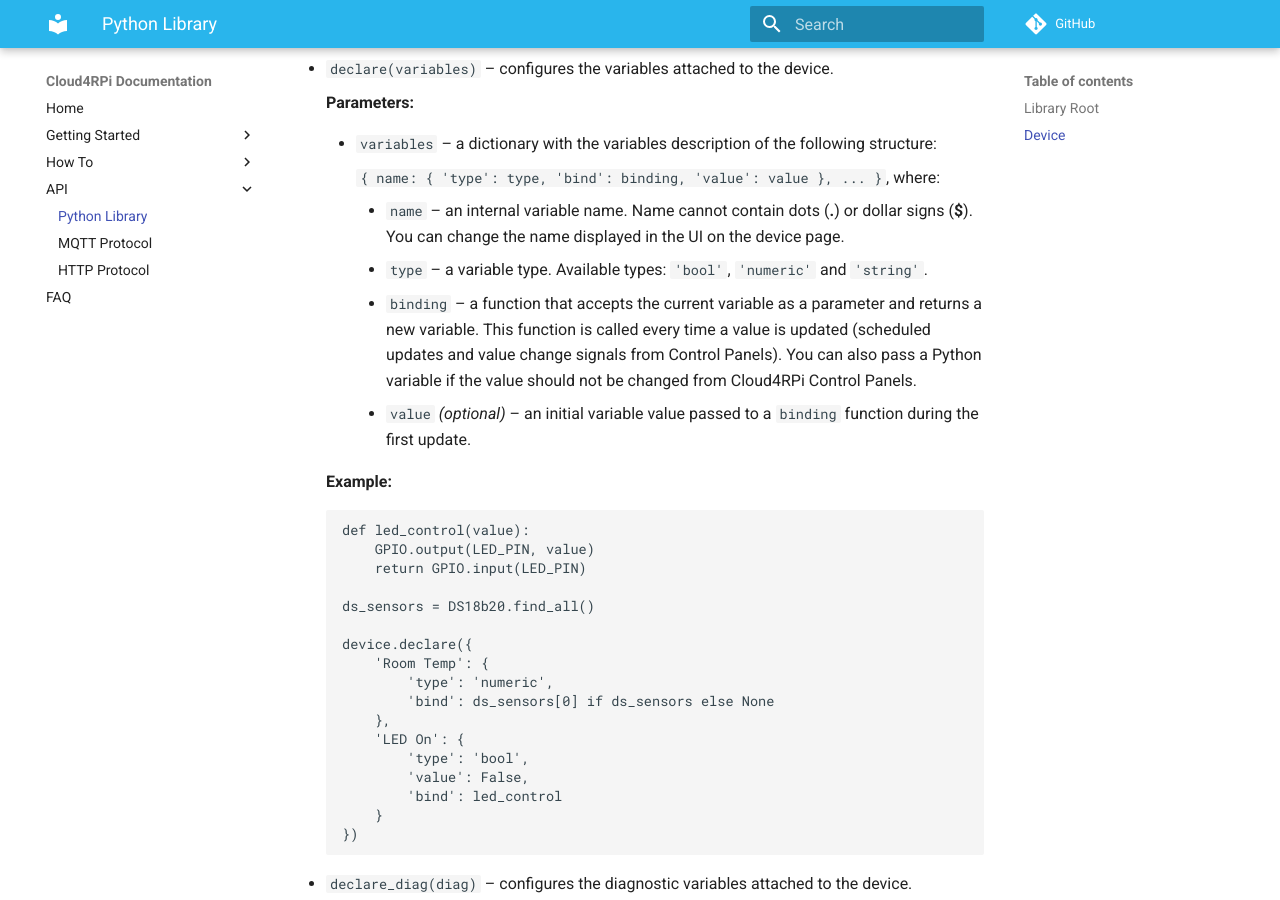
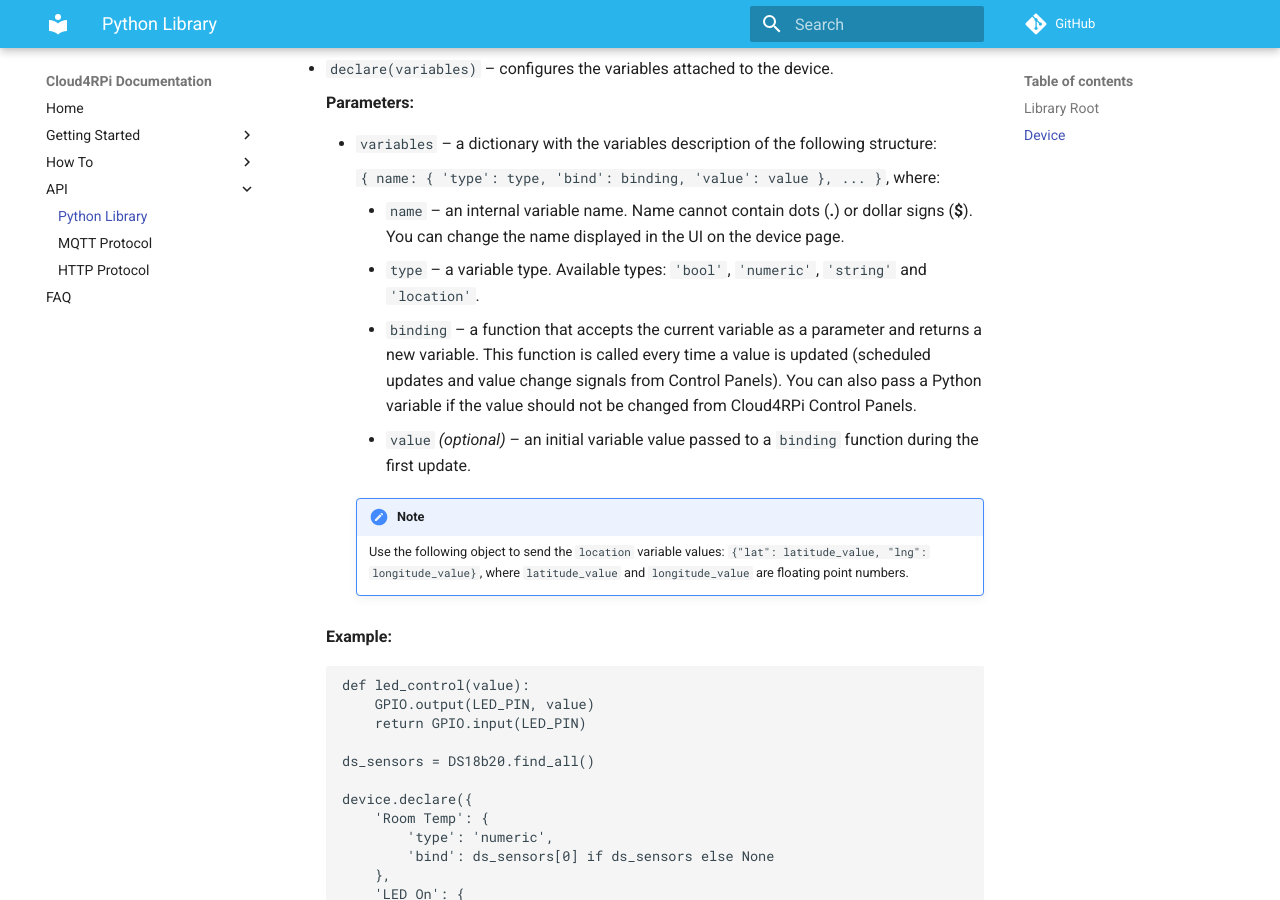
Before and after one commit to cloud4rpi/docs, an MkDocs documentation site: the page built from docs/api/python.md, in a window 1280 px wide and 900 px high, scrolled down 1099 px. Built offline with MkDocs 1.6.1 and Material for MkDocs 9.7.7, drawn with Linux system fonts in a browser that asks for light colours; comment, search, counter and statistics services are not loaded.

Commit message:
Add location variable type (#27)

```diff
--- a/docs/api/python.md
+++ b/docs/api/python.md
@@ -48,9 +48,14 @@ The [Device](https://github.com/cloud4rpi/cloud4rpi/blob/master/cloud4rpi/device
         `{ name: { 'type': type, 'bind': binding, 'value': value }, ... }`, where:
 
         * `name` &ndash; an internal variable name. Name cannot contain dots (**.**) or dollar signs (**$**). You can change the name displayed in the UI on the device page.
-        * `type` &ndash; a variable type. Available types: `'bool'`, `'numeric'` and `'string'`.
+        * `type` &ndash; a variable type. Available types: `'bool'`, `'numeric'`, `'string'` and `'location'`.
         * `binding` &ndash; a function that accepts the current variable as a parameter and returns a new variable. This function is called every time a value is updated (scheduled updates and value change signals from Control Panels). You can also pass a Python variable if the value should not be changed from Cloud4RPi Control Panels.
         * `value` *(optional)* &ndash; an initial variable value passed to a `binding` function during the first update.
+
+
+        !!! Note
+
+            Use the following object to send the `location` variable values: `{"lat": latitude_value, "lng": longitude_value}`, where `latitude_value` and `longitude_value` are floating point numbers.
 
     **Example:**
 
```
Also changed, not shown: docs/api/http.md (+5 -1 lines), docs/api/mqtt.md (+6 -1 lines).
